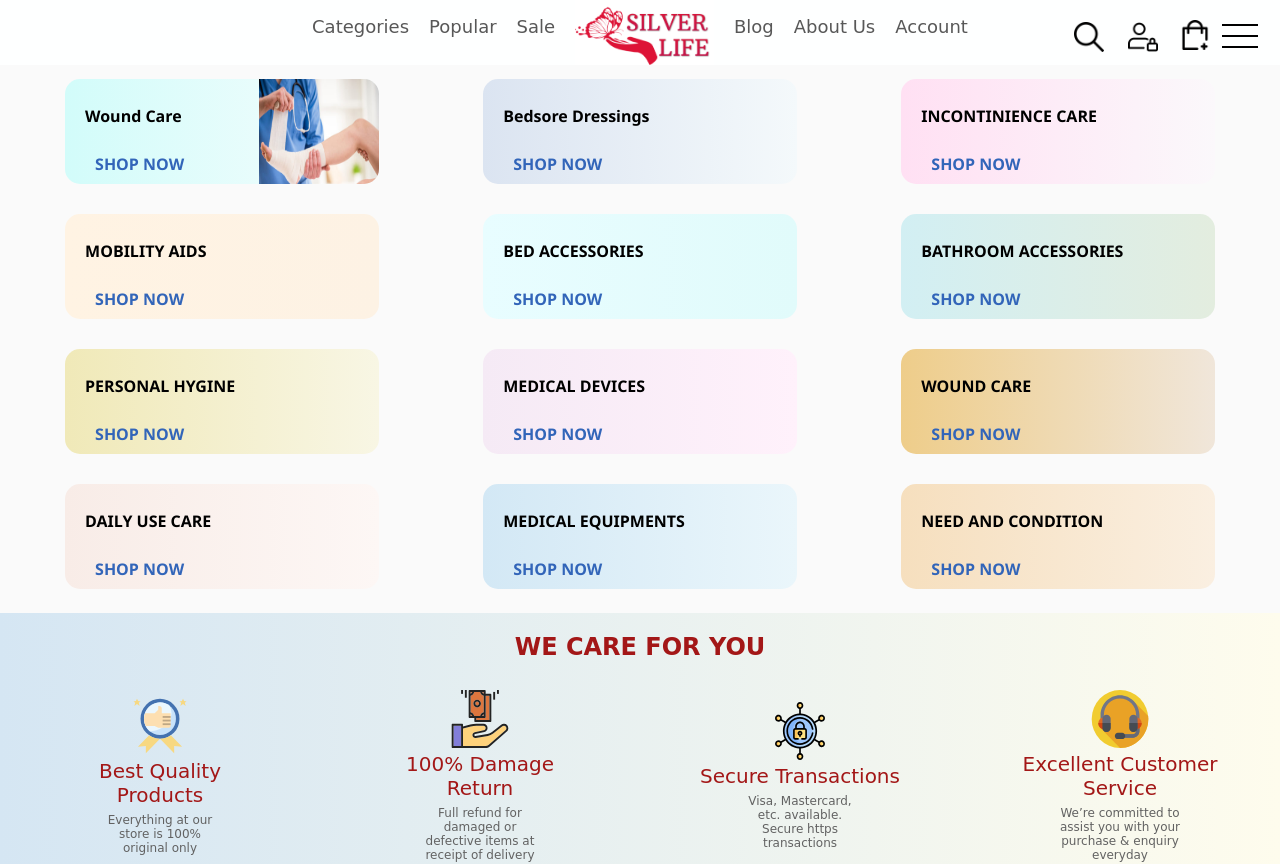
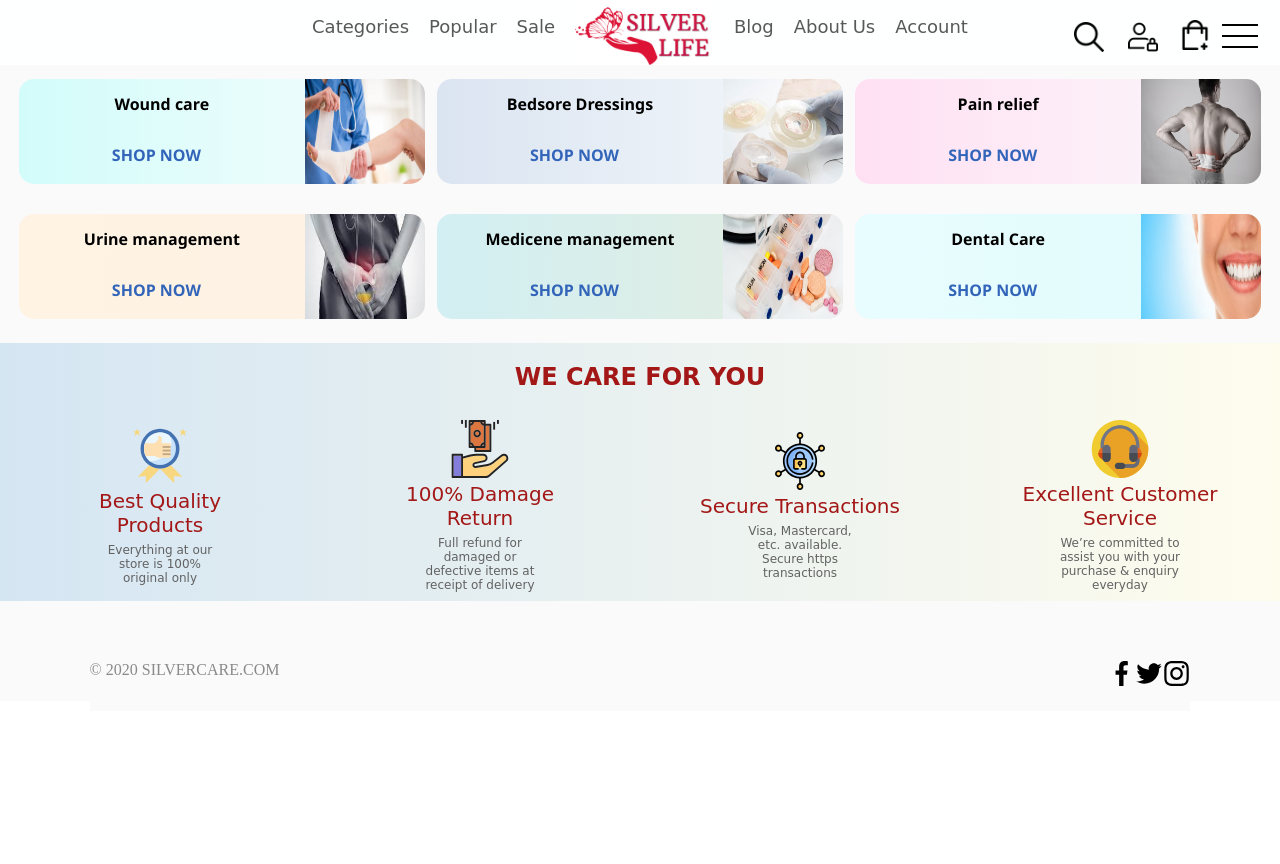
Before and after one commit to Darshan-Baranwal/SilverLife-FrontEnd, an Angular app: page /categories in a window 1280 px wide. Shown: the top 864 px of the page. After the commit the page ends 800 px from the top, so only its background shows below. Built offline with nearby package versions, Linux system fonts and the light colour scheme.

Commit message:
subcategory page

```diff
--- a/src/app/app-routing.module.ts
+++ b/src/app/app-routing.module.ts
@@ -8,6 +8,7 @@ import { PopularComponent } from './popular/popular.component';
 import { SaleComponent } from './sale/sale.component';
 import { CategoryComponent } from './category/category.component';
 import { AboutUsComponent } from './about-us/about-us.component';
+import { ItemListComponent } from './item-list/item-list.component';
 
 
 const routes: Routes = [
@@ -19,6 +20,7 @@ const routes: Routes = [
   {path: 'sale', component: SaleComponent},
   {path: 'categories', component: CategoryComponent},
   {path: 'aboutUs', component: AboutUsComponent},
+  {path: 'item-list', component: ItemListComponent},
   {path: '', pathMatch: 'full', redirectTo: 'home'}
 ];
 
--- a/src/app/app.module.ts
+++ b/src/app/app.module.ts
@@ -28,6 +28,7 @@ import { SaleComponent } from './sale/sale.component';
 import { AboutUsComponent } from './about-us/about-us.component';
 import { SubCategoryComponent } from './category/sub-category/sub-category.component';
 import { AutoCloseDirective } from './auto-close.directive';
+import { HttpClientModule } from '@angular/common/http';
 
 @NgModule({
   declarations: [
@@ -60,7 +61,8 @@ import { AutoCloseDirective } from './auto-close.directive';
   ],
   imports: [
     BrowserModule,
-    AppRoutingModule
+    AppRoutingModule,
+    HttpClientModule,
   ],
   providers: [],
   bootstrap: [AppComponent]
--- /dev/null
+++ b/src/app/category/CategoryModel.ts
@@ -0,0 +1,8 @@
+export interface ICategory {
+    name:string,
+    description: string,
+    startColor: string,
+    endColor: string,
+    imgAddress: string,
+    subCategories: [{name: string}]
+}
--- a/src/app/category/category.component.html
+++ b/src/app/category/category.component.html
@@ -1,89 +1,26 @@
 <div class="Cards">
-    <div class="Card" style="background-image: linear-gradient(to right,#D2FCFA,#F6FDFD);" (click) = "openSubCategoryList()">
+    <div class="Card" *ngFor="let category of categories"
+    [style.background-image]="'linear-gradient(to right,'+category.startColor+','+category.endColor+')'"
+    (click) = "openSubCategoryList(category)">
         <div>
-            <h4>Wound Care</h4>
+            <h4>{{category.name}}</h4>
             <p>SHOP NOW</p>
         </div>
-        <img src="../../assets/Cards/WoundCare.jpg">
-    </div>
-    <div class="Card" style="background-image: linear-gradient(to right,#DBE4F1,#F4F9FB);">
-        <div>
-            <h4>Bedsore Dressings</h4>
-            <p>SHOP NOW</p>
-        </div>
-    </div>
-    <div class="Card" style="background-image: linear-gradient(to right,#FFE0F3,rgb(251, 248, 251));">
-        <div>
-            <h4>INCONTINIENCE CARE</h4>
-            <p>SHOP NOW</p>
-        </div>
-    </div>
-    <div class="Card" style="background-image: linear-gradient(to right,#FFF3E3,#FDF2E4);">
-        <div>
-            <h4>MOBILITY AIDS</h4>
-            <p>SHOP NOW</p>
-        </div>
-    </div>
-    <div class="Card" style="background-image: linear-gradient(to right,#E8FDFF,#E1FBFB);">
-        <div>
-            <h4>BED ACCESSORIES</h4>
-            <p>SHOP NOW</p>
-        </div>
-    </div>
-    <div class="Card" style="background-image: linear-gradient(to right,#D2EFF3,#E3EDDF);">
-        <div>
-            <h4>BATHROOM ACCESSORIES</h4>
-            <p>SHOP NOW</p>
-        </div>
-    </div>
-    <div class="Card" style="background-image: linear-gradient(to right,#F0E9B8,rgb(248, 246, 228));">
-        <div>
-            <h4>PERSONAL HYGINE</h4>
-            <p>SHOP NOW</p>
-        </div>
-    </div>
-    <div class="Card" style="background-image: linear-gradient(to right,#F5EAF5,rgb(255, 241, 251));">
-        <div>
-            <h4>MEDICAL DEVICES</h4>
-            <p>SHOP NOW</p>
-        </div>
-    </div>
-    <div class="Card" style="background-image: linear-gradient(to right,rgb(238, 205, 138),#F0E6DA);">
-        <div>
-            <h4>WOUND CARE</h4>
-            <p>SHOP NOW</p>
-        </div>
-    </div>
-    <div class="Card" style="background-image: linear-gradient(to right,#F8ECE7,rgb(253, 247, 245));">
-        <div>
-            <h4>DAILY USE CARE</h4>
-            <p>SHOP NOW</p>
-        </div>
-    </div>
-    <div class="Card" style="background-image: linear-gradient(to right,#D3E8F5,#EAF6FB);">
-        <div>
-            <h4>MEDICAL EQUIPMENTS</h4>
-            <p>SHOP NOW</p>
-        </div>
-    </div>
-    <div class="Card" style="background-image: linear-gradient(to right,#F6DFBE,rgb(250, 239, 225));">
-        <div>
-            <h4>NEED AND CONDITION</h4>
-            <p>SHOP NOW</p>
-        </div>
+        <img [src]="category.imgAddress">
     </div>
 </div>
-<div class="modal sub-category-container animate__animated animate__bounce" *ngIf="toggleSubCategoryList">
+<div class="modal sub-category-container" *ngIf="toggleSubCategoryList">
     <div class="modal-content"  appAutoClose (autoCloseOnclickOutside)="toggleSubCategoryList = false">
         <div id="close"><a class="close-link" (click) = "toggleSubCategoryList = false">
             <i class="fa fa-times" aria-hidden="true"></i> </a>
         </div>
-        <h3 class="modal-header">Category Name</h3>
+        <h3 class="modal-header animate__animated animate__bounce">Items available for {{selectedCategory.name}}</h3>
         <div class="sub-category-list">
-            <div *ngFor="let i of [1,2,3,4,5,6]" class="sub-category-cards"
-            style="background-image: linear-gradient(to right,#F6DFBE,rgb(250, 239, 225));">
+            <div *ngFor="let subCategory of selectedCategory.subCategories" class="sub-category-cards"
+            style="background-image: linear-gradient(to right,#F6DFBE,rgb(250, 239, 225));"
+            (click)="navigateToProductListpage()">
                 <div>
-                    <a >Sub cat {{i}}</a>
+                    <a >{{subCategory.name}}</a>
                 </div>
             </div>
 
--- a/src/app/category/category.component.scss
+++ b/src/app/category/category.component.scss
@@ -11,11 +11,12 @@
 
 .Card{
     height: 105px;
-    width: 25%;
+    flex: 1 1 25%;
+    flex-wrap: nowrap;
     border-radius: 15px;
-    margin:6px 6px 24px 6px;
-    background-image: linear-gradient(to right,#D2FCFA,#FFFFFF);
-    display:flex;
+    margin: 6px 6px 24px 6px;
+    background-image: linear-gradient(to right, #D2FCFA, #FFFFFF);
+    display: flex;
     justify-content: space-between;
     flex-direction: row;
 }
@@ -26,22 +27,26 @@
 }
 
 .Card div{
-    font-family: 'Segoe UI', Tahoma, Geneva, Verdana, sans-serif;
-    margin: 5px 0 0 20px;
+    font-family: "Segoe UI", Tahoma, Geneva, Verdana, sans-serif;
+    flex: 1 0 auto;
+    display: flex;
+    flex-direction: column;
+    justify-content: space-around;
+    align-items: center;
+    h4 {
+        margin: 0;
     }
-
-.Card div p{
+    p {
         height: 25px;
         width: 100px;
         font-weight: 700;
         white-space: nowrap;
-    margin: 5px 5px 10px 5px;
+        margin: 0;
         border-radius:  0 10px 10px 0;
         color: #3265B9;
-    padding: 5px;
         box-sizing: border-box;
     }
-
+}
 .Card img{
     height:105px;
     width:120px;
@@ -58,7 +63,7 @@
     right: 0px;
     background-color: rgb(0,0,0);
     background-color: rgba(0,0,0,0.7);
-    padding-top: 25%;
+    padding-top: 60px;
     .modal-content {
         background-color: #fefefe;
         margin: 5% auto 15% auto;
@@ -85,6 +90,8 @@
     h3 {
         display: flex;
         justify-content: center;
+        text-decoration: underline;
+        font-size: 20px;
     }
     .sub-category-list {
         display: flex;
@@ -93,11 +100,16 @@
         flex: 1 1 auto;
         flex-wrap: wrap;
         .sub-category-cards {
+            padding: 16px;
+            font-size: 24px;
             width: 200px;
             margin: 8px;
             border-radius: 4px;
             box-shadow: 0 4px 8px 0 rgba(0, 0, 0, 0.2);
+            :hover {
+                transform: scale(1.1);
             }
         }
     }
 }
+}
--- a/src/app/category/category.component.ts
+++ b/src/app/category/category.component.ts
@@ -1,5 +1,11 @@
 import { Component, OnInit } from '@angular/core';
-
+import { HttpClient } from "@angular/common/http";
+import {
+  map, catchError,
+} from "rxjs/operators";
+import { of } from 'rxjs';
+import { ICategory } from './CategoryModel';
+import { Router } from '@angular/router';
 @Component({
   selector: 'app-category',
   templateUrl: './category.component.html',
@@ -8,14 +14,27 @@ import { Component, OnInit } from '@angular/core';
 export class CategoryComponent implements OnInit {
 
   toggleSubCategoryList: boolean = false;
-  constructor() { }
+  categories:ICategory[]=[];
+  selectedCategory: ICategory;
+  constructor(private http: HttpClient, private router: Router) { }
 
   ngOnInit(): void {
+    this.http.get('../assets/Cards/Categories.json')
+    .pipe(
+        map((response: Response) => {
+            return response;
+        }
+    ), catchError(err => {console.log(err); return of(err)})
+    ).subscribe(data => {
+      console.log(data);
+      this.categories = data.categories;
+    })
   }
-  openSubCategoryList() {
+  openSubCategoryList(category: ICategory) {
+    this.selectedCategory = category;
     this.toggleSubCategoryList = !this.toggleSubCategoryList;
   }
-  closeModal() {
-    this.toggleSubCategoryList = false;
+  navigateToProductListpage() {
+    this.router.navigate(["item-list"]);
   }
 }
--- a/src/app/home/home.component.html
+++ b/src/app/home/home.component.html
@@ -4,7 +4,7 @@
     <app-seasonal-banner></app-seasonal-banner>
     <app-category></app-category>
     <app-advisory></app-advisory>
-    <app-item-list></app-item-list>
+    <app-item-list  header= "Just Arrived"  [hideAllNewLink]="false"></app-item-list>
     <app-review-tracking></app-review-tracking>
 
 </div>
--- a/src/app/item-list/item-list-header/item-list-header.component.html
+++ b/src/app/item-list/item-list-header/item-list-header.component.html
@@ -1,2 +1,4 @@
-<h1>{{header}}</h1>
-<a *ngIf="!hideAllNewLink">See all new</a>
+<div class="header-container">
+    <h1>{{header}}</h1>
+    <a *ngIf="!hideAllNewLink">See all new</a>
+</div>
--- a/src/assets/Cards/Categories.json
+++ b/src/assets/Cards/Categories.json
@@ -5,7 +5,7 @@
         "description":"",
         "startColor":"#D2FCFA",
         "endColor":"#F6FDFD",
-        "imgAddress":"assets/Cards/WoundCare.jpg",
+        "imgAddress":"../../assets/Cards/WoundCare.jpg",
         "subCategories" :[
             {
                 "name":"Wound cleansers"
@@ -38,7 +38,7 @@
         "description":"",
         "startColor":"#DBE4F1",
         "endColor":"#F4F9FB",
-        "imgAddress":"assets/Cards/Bedsore.png",
+        "imgAddress":"../../assets/Cards/BedSore.png",
         "subCategories" :[
             {
                 "name":"Absorbent dressings"
@@ -68,7 +68,7 @@
         "description":"",
         "startColor":"#FFE0F3",
         "endColor":"rgb(251, 248, 251)",
-        "imgAddress":"assets/Cards/PainRelief.jpg",
+        "imgAddress":"../../assets/Cards/PainRelief.jpg",
         "subCategories" :[
             {
                 "name":"Hot & cold pads"
@@ -98,7 +98,7 @@
         "description":"",
         "startColor":"#FFF3E3",
         "endColor":"#FDF2E4",
-        "imgAddress":"assets/Cards/UrineManagment.jpg",
+        "imgAddress":"../../assets/Cards/UrineManagment.jpg",
         "subCategories" :[
             {
                 "name":"Diapers"
@@ -131,7 +131,7 @@
         "description":"",
         "startColor":"#D2EFF3",
         "endColor":"#E3EDDF",
-        "imgAddress":"assets/Cards/MedicineManagement.jpg",
+        "imgAddress":"../../assets/Cards/MedicineManagement.jpg",
         "subCategories" :[
             {
                 "name":"Alarms"
@@ -158,7 +158,7 @@
         "description":"",
         "startColor":"#E8FDFF",
         "endColor":"#E1FBFB",
-        "imgAddress":"assets/Cards/DentalCare.jpg",
+        "imgAddress":"../../assets/Cards/DentalCare.jpg",
         "subCategories" :[
             {
                 "name":"Tooth brush & Paste"
--- a/src/index.html
+++ b/src/index.html
@@ -6,6 +6,10 @@
   <base href="/">
   <meta name="viewport" content="width=device-width, initial-scale=1">
   <link rel="icon" type="image/x-icon" href="assets/title.png">
+  <link
+    rel="stylesheet"
+    href="https://cdnjs.cloudflare.com/ajax/libs/animate.css/4.0.0/animate.min.css"
+  />
   <script src="https://use.fontawesome.com/380b613b4c.js"></script>
 </head>
 <body>
```
Also changed, not shown: src/app/item-list/item-list-header/item-list-header.component.scss (+8 -3 lines). Lines whose indentation alone changed are shown as unchanged.
